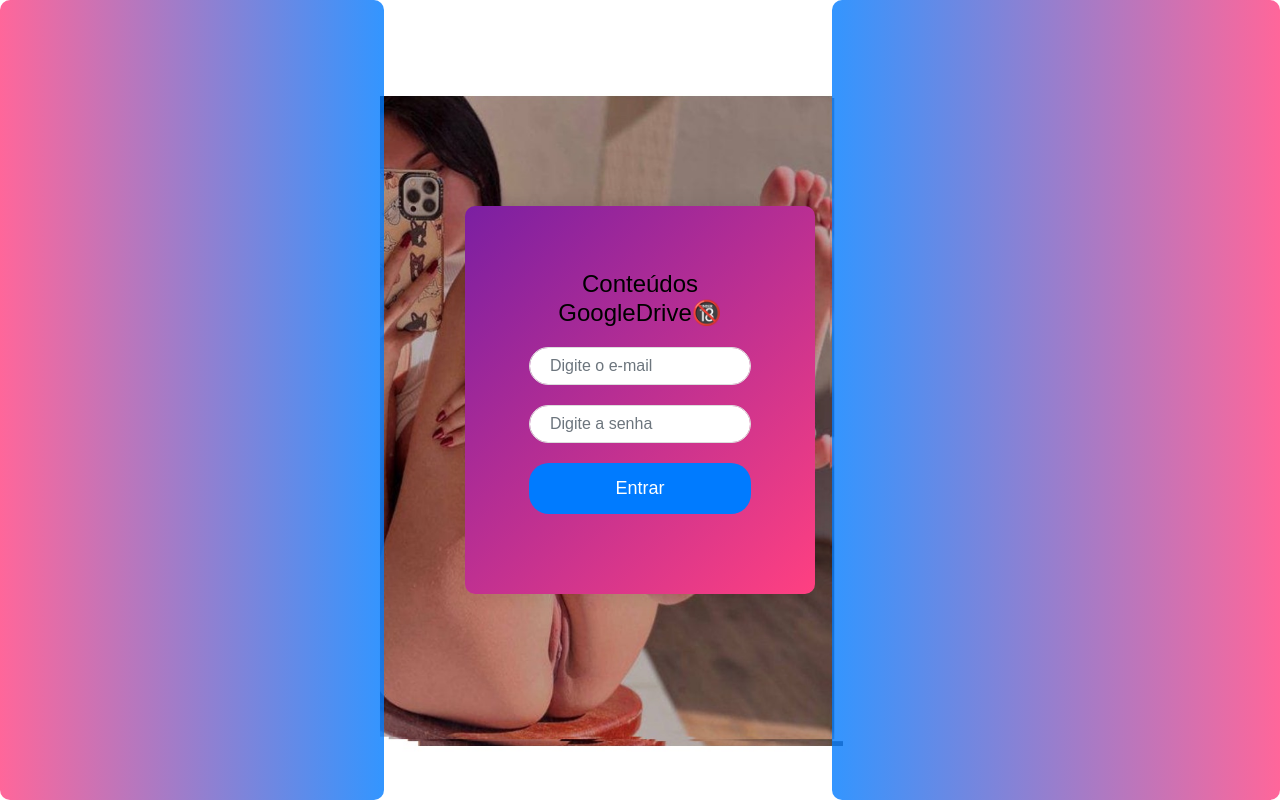
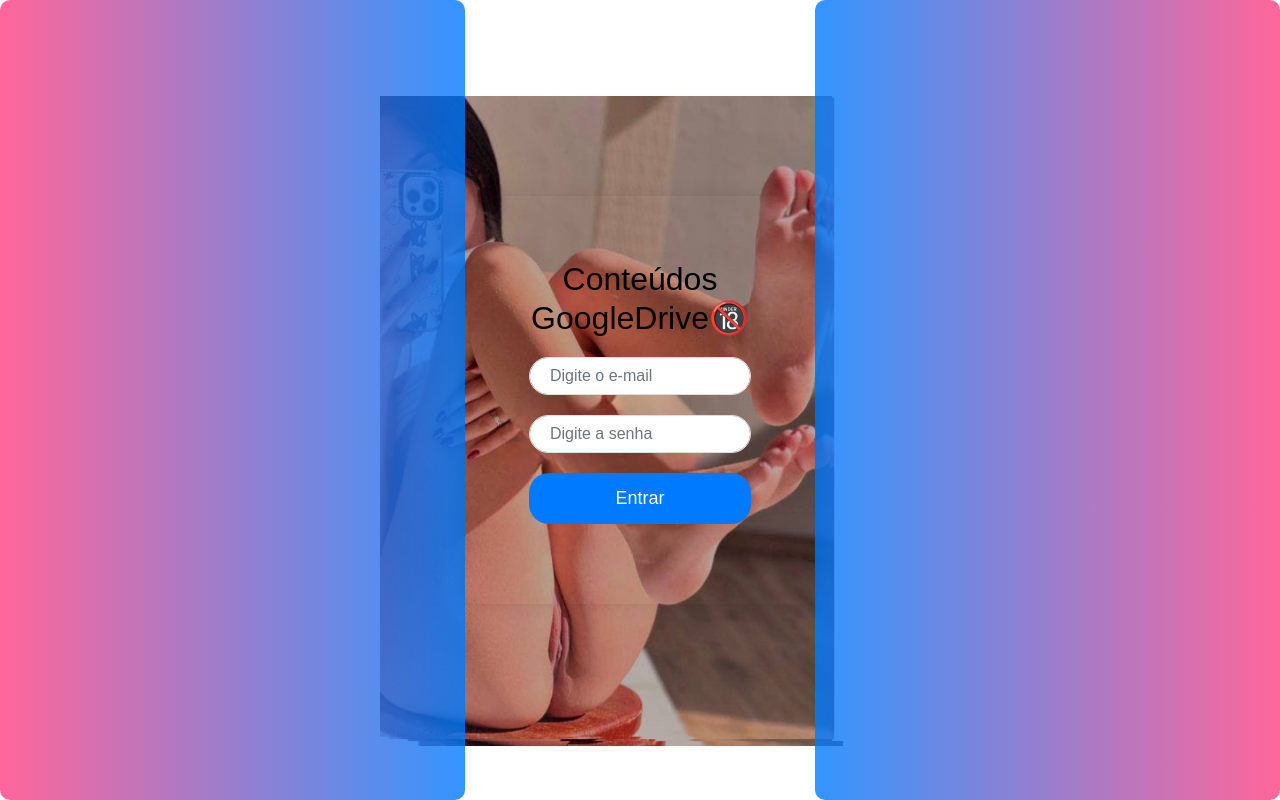
Before and after one commit to Lai1s/presente, a plain HTML site: page index.html in a window 1280 px wide. Drawn offline with nearby package versions, Linux system fonts and the light colour scheme.

Commit message:
Update index.html

```diff
--- a/index.html
+++ b/index.html
@@ -15,7 +15,7 @@
             display: flex;
             justify-content: center;
             align-items: center;
-            min-height: 100vh; /* Alterado para min-height para garantir que a altura da tela seja pelo menos 100% da viewport */
+            height: 100vh;
             color: #fff;
             position: relative;
         }
@@ -28,19 +28,19 @@
         }
         .gradient-overlay.left {
             left: 0;
-            width: 30%;
+            width: calc(50% - 175px); /* Ajuste para o ponto onde a imagem começa */
             background: linear-gradient(to right, rgba(255, 64, 129, 0.8), rgba(0, 123, 255, 0.8));
         }
         .gradient-overlay.right {
             right: 0;
-            width: 35%;
+            width: calc(50% - 175px); /* Ajuste para o ponto onde a imagem começa */
             background: linear-gradient(to left, rgba(255, 64, 129, 0.8), rgba(0, 123, 255, 0.8));
         }
         .container {
-            width: 90%; /* Alterado para 90% em telas menores */
-            max-width: 350px; /* Adicionado máximo de 350px */
-            background: linear-gradient(135deg, #7b1fa2, #ff4081);
-            padding: 5%; /* Alterado para 5% */
+            width: 80%;
+            max-width: 350px;
+            background: transparent; /* Tornar o contêiner transparente para ver os gradientes */
+            padding: 5%;
             border-radius: 10px;
             box-shadow: 0px 0px 20px 0px rgba(0,0,0,0.1);
             position: relative;
@@ -48,12 +48,11 @@
         }
         .container h2 {
             text-align: center;
-            margin-bottom: 20px; /* Aumentado o espaço entre o título e os campos */
+            margin-bottom: 20px;
             color: #000;
-            font-size: 24px; /* Diminuído o tamanho da fonte */
         }
         .form-group {
-            margin-bottom: 20px; /* Aumentado o espaço entre os campos */
+            margin-bottom: 20px;
         }
         input.form-control {
             border-radius: 20px;
@@ -79,7 +78,7 @@
         /* Media queries */
         @media (min-width: 768px) {
             .container {
-                width: 60%; /* Reduzindo a largura em telas maiores */
+                width: 60%;
             }
         }
     </style>
```
